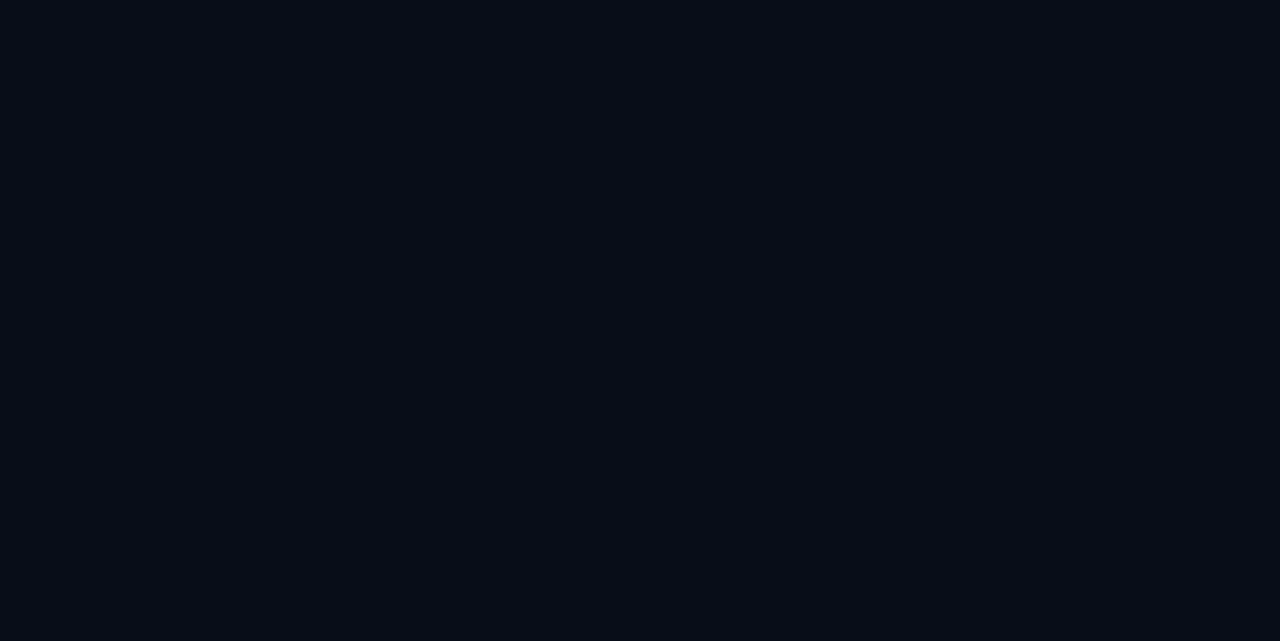
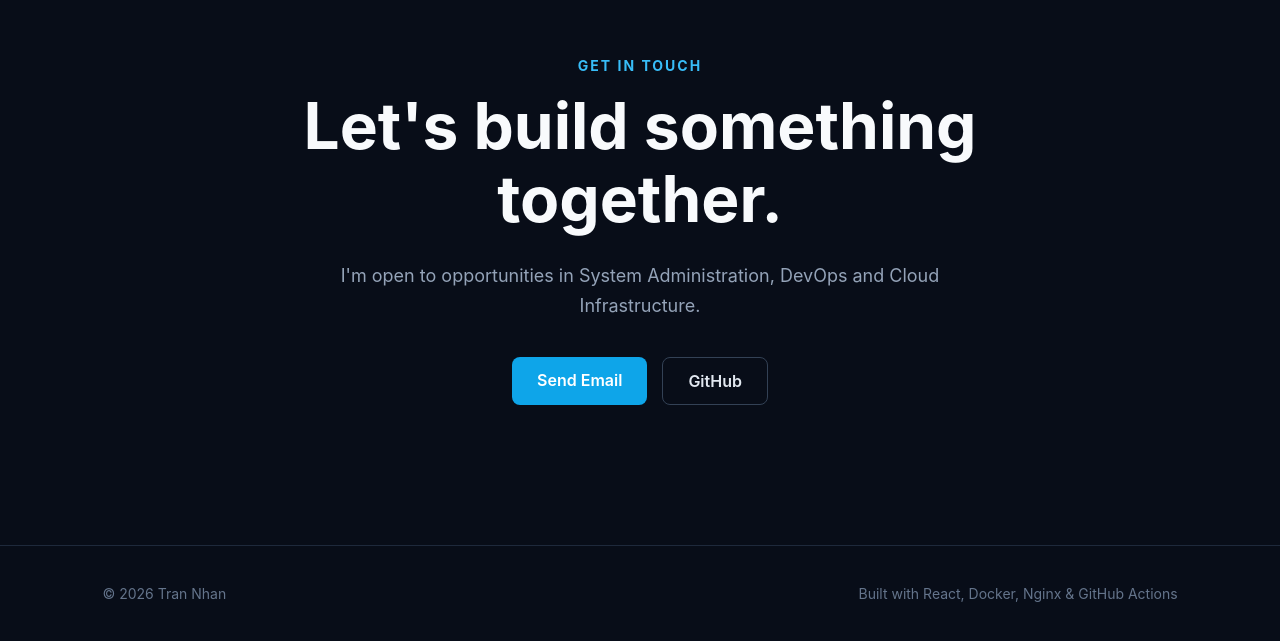
Before and after one commit to nhantran01s/react-lab, a React (Vite) app: page / in a window 1280 px wide. Shown: the part 3928-4569 px from the top of the page. Before the commit the page ends 3831 px from the top, so only its background shows below. Built offline with nearby package versions, Linux system fonts and the light colour scheme.

Commit message:
Contact and footer

```diff
--- a/src/App.css
+++ b/src/App.css
@@ -433,3 +433,65 @@ body {
   color: #94a3b8;
   line-height: 1.7;
 }
+
+.contact-section {
+  max-width: 1200px;
+  margin: 0 auto;
+  padding: 140px 8%;
+  text-align: center;
+}
+
+.contact-section .section-label {
+  margin-bottom: 15px;
+}
+
+.contact-section h2 {
+  max-width: 750px;
+  margin: 0 auto 25px;
+
+  font-size: clamp(38px, 6vw, 64px);
+  line-height: 1.15;
+}
+
+.contact-description {
+  max-width: 650px;
+  margin: 0 auto 35px;
+
+  color: #94a3b8;
+  font-size: 18px;
+  line-height: 1.7;
+}
+
+.contact-actions {
+  display: flex;
+  justify-content: center;
+  gap: 15px;
+}
+
+.footer {
+  min-height: 90px;
+  padding: 25px 8%;
+
+  display: flex;
+  justify-content: space-between;
+  align-items: center;
+
+  border-top: 1px solid #1e293b;
+
+  color: #64748b;
+  font-size: 14px;
+}
+
+@media (max-width: 650px) {
+  .contact-actions {
+    flex-direction: column;
+    align-items: center;
+  }
+
+  .footer {
+    flex-direction: column;
+    justify-content: center;
+    gap: 8px;
+    text-align: center;
+  }
+}
--- a/src/App.jsx
+++ b/src/App.jsx
@@ -219,6 +219,42 @@ function App() {
   </div>
 </section>
 
+<section id="contact" className="contact-section">
+  <p className="section-label">GET IN TOUCH</p>
+
+  <h2>Let's build something together.</h2>
+
+  <p className="contact-description">
+    I'm open to opportunities in System Administration, DevOps
+    and Cloud Infrastructure.
+  </p>
+
+  <div className="contact-actions">
+    <a
+      href="mailto:your-email@example.com"
+      className="btn primary"
+    >
+      Send Email
+    </a>
+
+    <a
+      href="https://github.com/nhantran01s"
+      target="_blank"
+      rel="noreferrer"
+      className="btn secondary"
+    >
+      GitHub
+    </a>
+  </div>
+</section>
+
+<footer className="footer">
+  <p>© 2026 Tran Nhan</p>
+
+  <p>
+    Built with React, Docker, Nginx & GitHub Actions
+  </p>
+</footer>
       </main>
     </div>
   )
```
